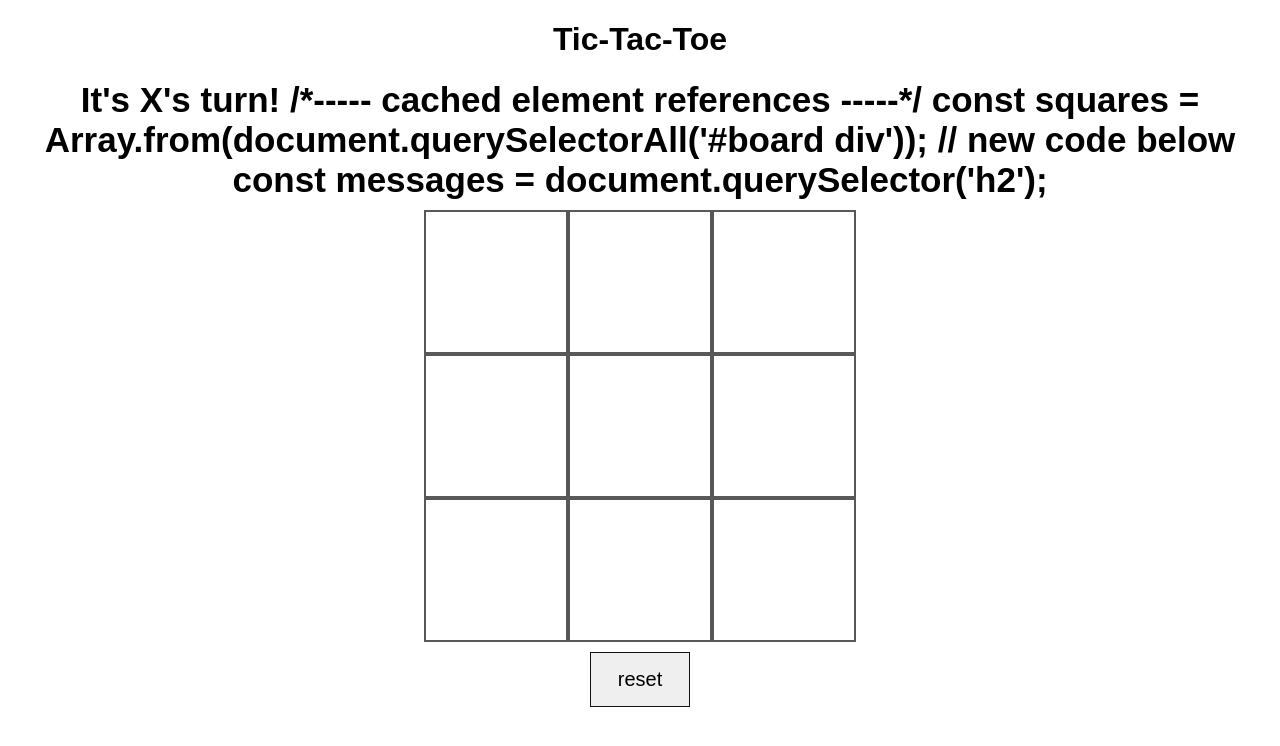
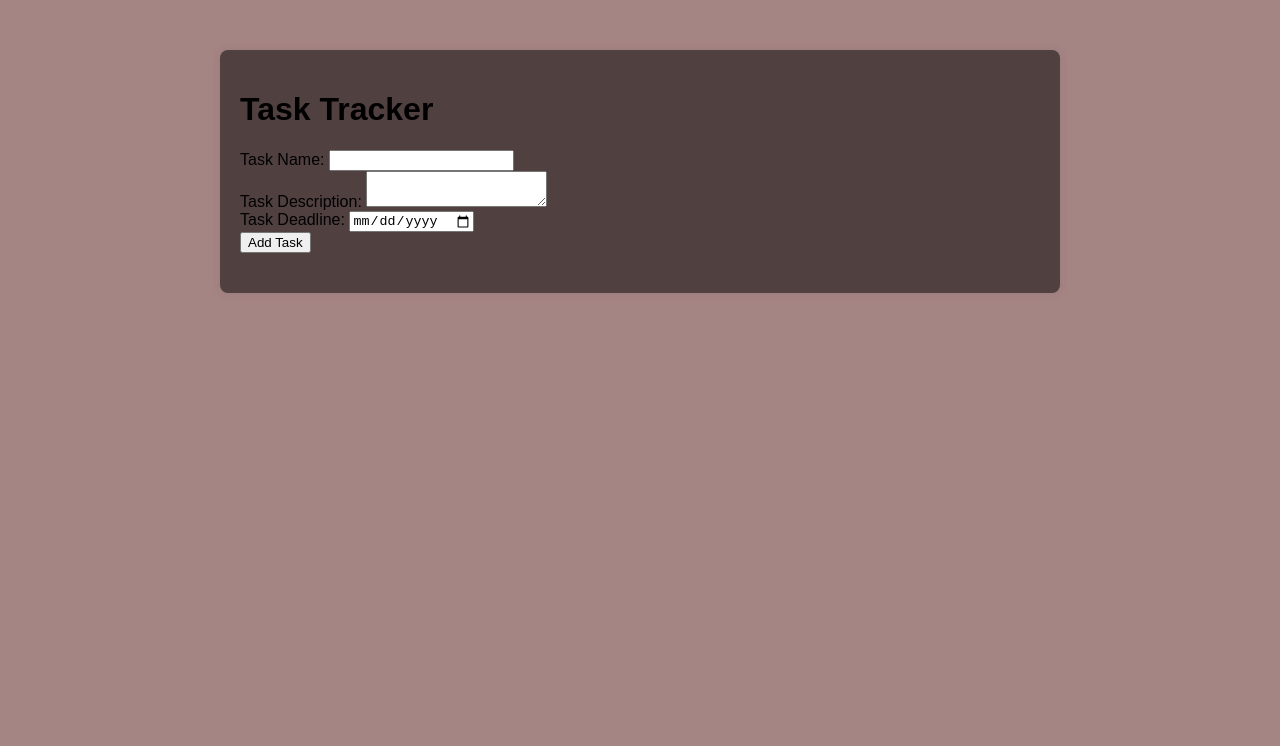
Before and after one commit to Blackswan894/My-Projects, a plain HTML site: page index.html in a window 1280 px wide. Drawn offline with Linux system fonts and the light colour scheme; files that its build step writes are made by us from their sources.

Commit message:
Add files via upload

```diff
--- a/index.html
+++ b/index.html
@@ -1,42 +1,40 @@
+<!-- index.html -->
 <!DOCTYPE html>
 <html lang="en">
 <head>
-    <meta charset="UTF-8">
-    <meta name="viewport" content="width=device-width, initial-scale=1.0">
-    <meta http-equiv="X-UA-Compatible" content="ie=edge">
-<!-- this is how we link up the stylesheet -->
-<link href="css/style.css" rel="stylesheet" type="text/css">
-<!-- And this is how we link up the JS! -->
-<script defer src="js/main.js"></script>
-<!--the word defer tells the browser to wait
-to execute that JS block until the DOM is fully
-parsed.-->
-    <title>The Tic-tac-toe fun game</title>
+<meta charset="UTF-8">
+<meta name="viewport" content="width=device-width, initial-scale=1.0">
+<link rel="stylesheet" href="styles.css">
+<title>Task Tracker</title>
 </head>
 <body>
-    <h1>Tic-Tac-Toe</h1>
-<h2>It's X's turn!
-    /*----- cached element references -----*/
-const squares = Array.from(document.querySelectorAll('#board div'));
-// new code below
-const messages = document.querySelector('h2');
-</h2>
-<!-- Many websites are just divs on divs on divs. Pay attention to the class and id attributes. We will be using those later to style and find elements in the document -->
-<div class="flex-container flex-column">
-<div class="flex-container flex-wrap" id="board">
-<div class="square"></div>
-<div class="square"></div>
-<div class="square"></div>
-<div class="square"></div>
-<div class="square"></div>
-<div class="square"></div>
-<div class="square"></div>
-<div class="square"></div>
-<div class="square"></div>
-</div>
-<!-- A reset button because users are going to want to play round after round of your glorious game without ever refreshing the browser! -->
-<button id="reset-button">reset</button>
+<div class="container">
+<h1>Task Tracker</h1>
+<form id="taskForm">
+<!-- Task form inputs go here -->
+<div>
+    <label for="taskName">Task Name:</label>
+    <input type="text" id="taskName" required>
 </div>
 
+<!--Task description text area goes here-->
+<div>
+    <label for="taskDescription">Task Description:</label>
+    <textarea id="textDescription" required></textarea>
+</div>
+
+<!--Task deadline input-->
+<div>
+    <label for="taskDeadline">Task Deadline:</label>
+    <input type="date" id="taskDeadline" required>
+</div>
+<!-- Task form inputs go here -->
+<button type="submit">Add Task</button>
+</form>
+<table id="taskTable">
+<!-- Task table content here -->
+</table>
+</div>
+<script src="script.js"></script>
 </body>
 </html>
--- /dev/null
+++ b/script.js
@@ -0,0 +1,36 @@
+// script.js
+// Section 1: TODOs
+// TODO: Register submissions from the user on the form.
+// TODO: Determine the value of the data submitted and add it to a JavaScript array calle
+// TODO: Call the render function to update the table with the new tasks.
+
+let tasks = [];
+const taskForm = null;
+const taskTable = null
+function handleSubmission(event) {
+    event.preventDefault();
+    render();
+}
+// Function to render tasks in the table
+function render() {
+// TODO: Use array methods to create a new table row of data for each item in the arr
+}
+// Function to initialize the table
+function init() {
+taskTable.innerHTML = ''; // Clear the table
+tasks = []; // Reset the tasks array
+render(); // Call the render function
+}
+taskTable.innerHTML = tasks.map(task => `
+<tr>
+<td>${task.name}</td>
+<td>${task.description}</td>
+<td>${task.deadline}</td>
+<td><button onclick="markTaskComplete(this)">Complete</button></td>
+<td><button onclick="removeTask(this)">Remove</button></td>
+</tr>
+`).join('');
+// Event listener for form submission
+taskForm.addEventListener('submit', handleSubmission);
+// Call the init function to set up the initial state of the app
+init();
--- /dev/null
+++ b/styles.css
@@ -0,0 +1,19 @@
+/* styles.css */
+body {
+    font-family: 'Arial', sans-serif;
+    margin: 0;
+    padding: 0;
+    background-color: #a58484;
+    }
+    .container {
+    max-width: 800px;
+    margin: 50px auto;
+    padding: 20px;
+    background-color: #514040;
+    border-radius: 8px;
+    box-shadow: 0 0 10px rgba(61, 49, 49, 0.1);
+    }
+    form {
+    margin-bottom: 20px;
+    }
+    /* Add more styles as needed */
```
